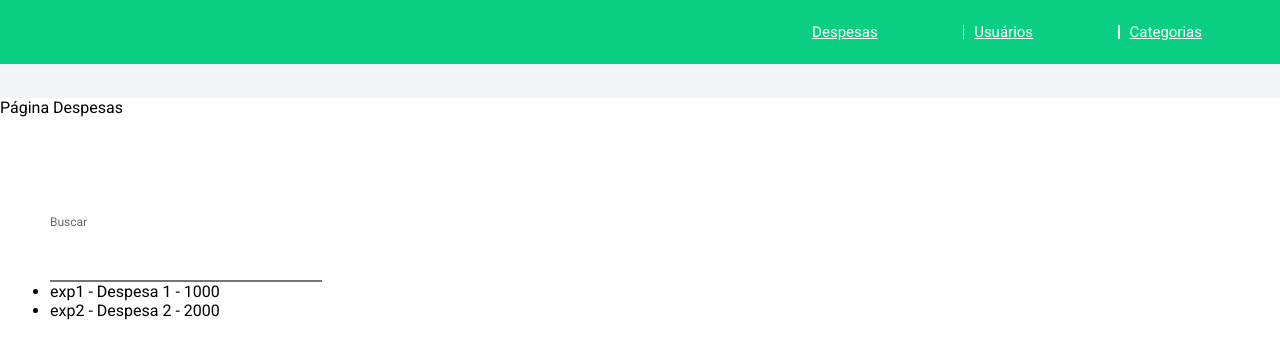
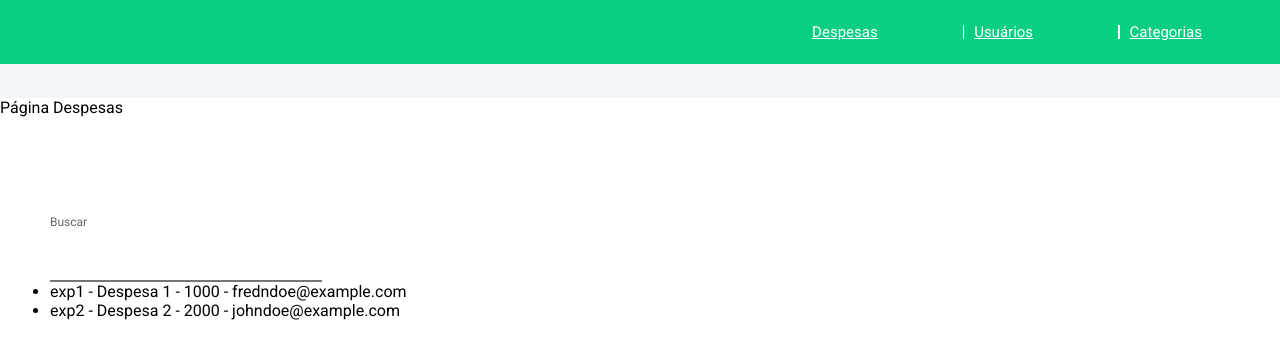
Before and after one commit to geovanaframil/expenseSystem, a React (Vite) app: page / in a window 1280 px wide. Shown: the top 358 px of the page. Built offline with nearby package versions, Linux system fonts and the light colour scheme.

Commit message:
Filtro por email

```diff
--- a/src/components/Filters/Search.jsx
+++ b/src/components/Filters/Search.jsx
@@ -14,7 +14,7 @@ function Search() {
         id: "user_1abc2",
         name: "John",
         lastName: "Doe",
-        email: "johndoe@example.com",
+        email: "fredndoe@example.com",
       },
       _category: {
         id: "cat1",
@@ -47,8 +47,10 @@ function Search() {
     setFilterValue(event.target.value);
   };
 
-  const filteredExpenses = expenses.filter((expense) =>
-    expense.id.toString().includes(filterValue)
+  const filteredExpenses = expenses.filter(
+    (expense) =>
+      expense.id.toString().includes(filterValue) ||
+      expense._user.email.toLowerCase().includes(filterValue.toLowerCase())
   );
 
   return (
@@ -63,7 +65,7 @@ function Search() {
       <ul>
         {filteredExpenses.map((expense) => (
           <li key={expense.id}>
-            {expense.id} - {expense.name} - {expense.amount}
+            {expense.id} - {expense.name} - {expense.amount} - {expense._user.email}
           </li>
         ))}
       </ul>
```
